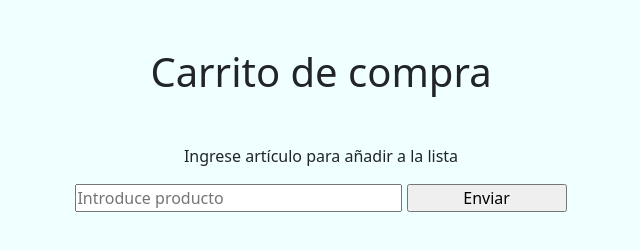
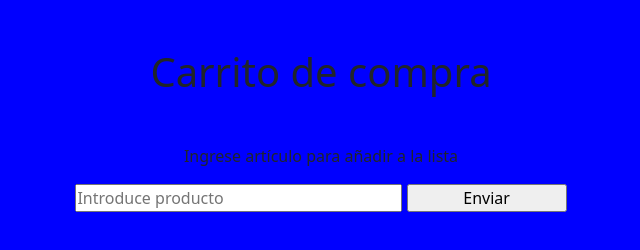
Before and after one commit to jomicar15/listaCompra, a plain HTML site: page index.html in a window 1280 px wide. Shown: the whole page, without its empty margins (319-959 px from the left). Drawn offline with nearby package versions, Linux system fonts and the light colour scheme.

Commit message:
Update main.css

```diff
--- a/css/main.css
+++ b/css/main.css
@@ -4,5 +4,5 @@
 }
 
 body{
-    background-color:azure;
+    background-color:Blue;
 }
```
